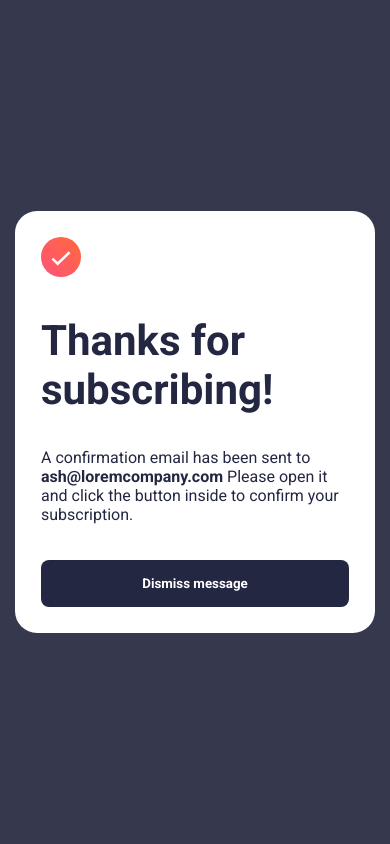
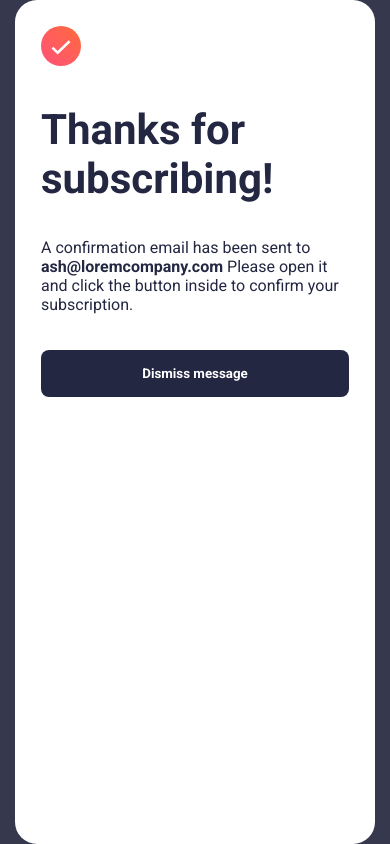
Before and after one commit to 0DRAD3K/frontend-mentor-newsletter-sign-up-with-success-message-main, a plain HTML site: page index.html in a window 390 px wide. Both pictures are taken after typing "name@example.com" into the empty fields and a click on the button "Subscribe to monthly newsletter". Drawn offline with Linux system fonts and the light colour scheme.

Commit message:
Update style.css

```diff
--- a/style.css
+++ b/style.css
@@ -139,7 +139,7 @@ button:hover{
     form {
         width: 90%;
     }
-    .card-2 {
+    .card_thanks {
         min-height: 100vh;
     }
 }
```
